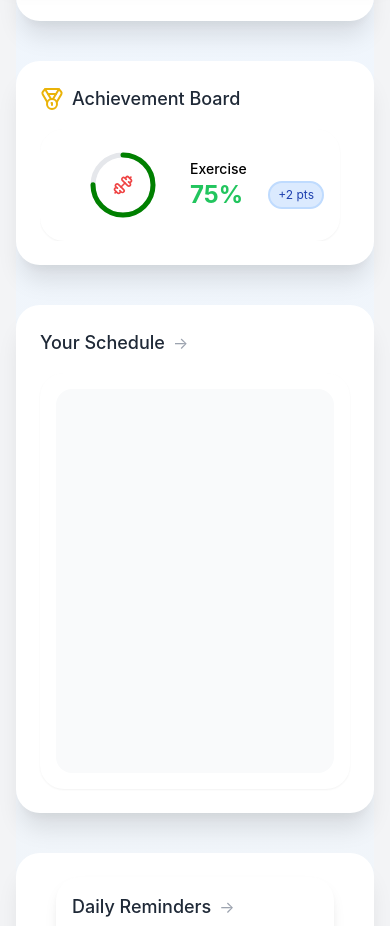
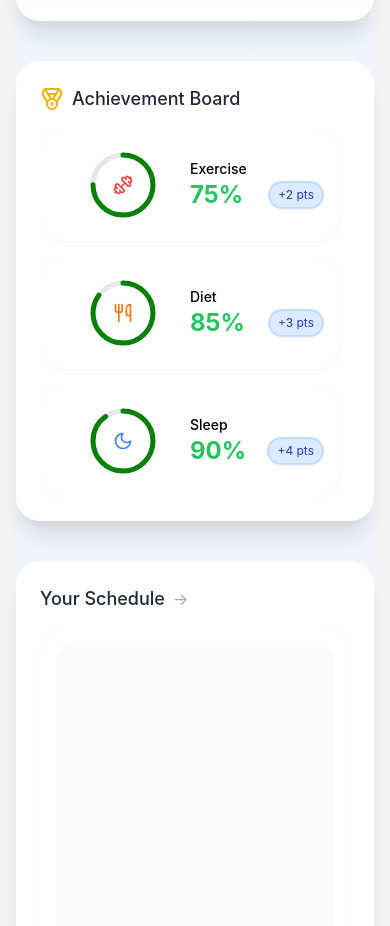
Before and after one commit to Shobhit-Singhh/Harmony-Chatbot, a React (Vite) app: page / in a window 390 px wide. Shown: the part 875-1801 px from the top of the page. Built offline with nearby package versions, Linux system fonts and the light colour scheme; no server answers.

Commit message:
app design 8

```diff
--- a/src/components/home/scores.jsx
+++ b/src/components/home/scores.jsx
@@ -55,7 +55,7 @@ const ScoreBoard = () => {
                 <h2 className="text-lg font-medium text-gray-800">Achievement Board</h2>
             </div>
             <div className="overflow-x-auto">
-                <div className="grid grid-flow-col auto-cols-[minmax(300px,_1fr)] sm:grid-rows-3 md:grid-rows-2 lg:grid-rows-1 gap-4">
+                <div className="grid grid-flow-col auto-cols-[minmax(300px,_1fr)] grid-rows-3 sm:grid-rows-3 md:grid-rows-2 lg:grid-rows-1 gap-4">
                     {scores.map((item, index) => (
                         <div key={index} className="bg-white p-4 rounded-xl shadow-sm flex items-center">
                             <div className="w-1/2 flex justify-center">
```
